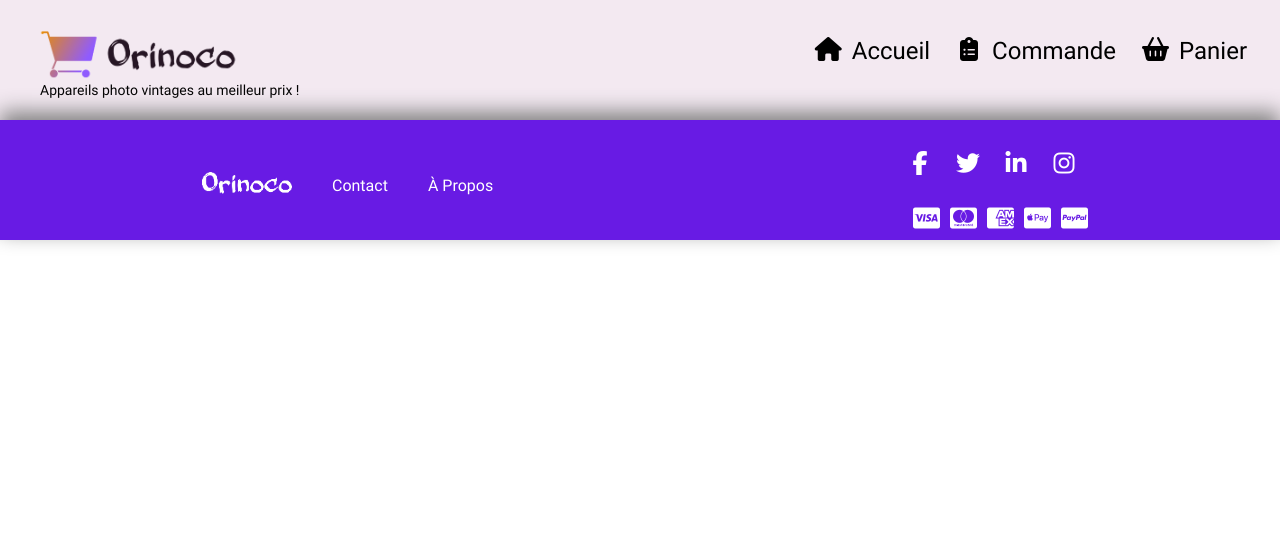
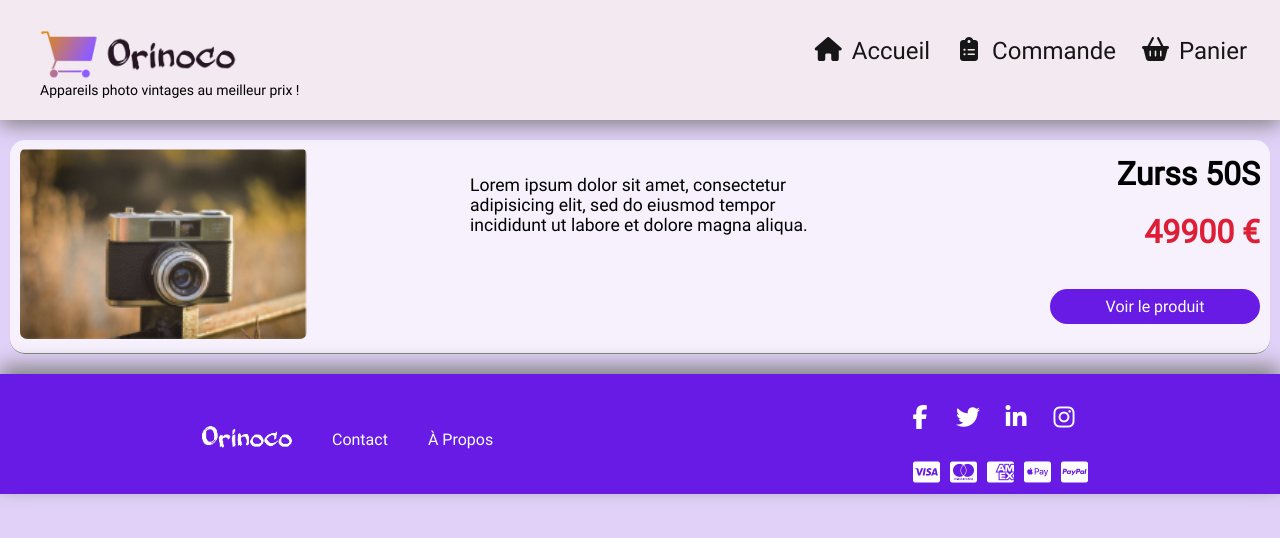
Before and after one commit to gjouet83/Orinoco-P5-Openclassrooms, a website: page index.html in a window 1280 px wide. Drawn offline with Linux system fonts and the light colour scheme.

Commit message:
rename home vers index,amélioration du visuel produit dans index

```diff
--- a/index.html
+++ b/index.html
@@ -63,7 +63,7 @@
       </div>
     </header>
     <main class="index">
-      <!-- Prototype pour mise en forme------
+
 
 
       <div class="index__element">
@@ -83,11 +83,11 @@
         <div class="index__element__price">
           <span class="index__element__price__value">49900 €</span>
         </div>
-        <button class="index__element__viewProduct" name="viewProduct" type="button">
+        <a class="index__element__viewProduct" href="./product.html">
           Voir le produit
-        </button>
+        </a>
       </div>
-    -->
+
 
 
     </main>
--- a/sass/layouts/_header.scss
+++ b/sass/layouts/_header.scss
@@ -50,6 +50,7 @@
 			z-index: 1;
 			font-size: 1.5rem;
 			background-color: $secondaryColor;
+			opacity: 90%;
 			box-shadow: -5px 5px 10px grey;
 			border-bottom-right-radius: 10px;
 			transition: all 200ms ease-out;
--- a/sass/layouts/_layout.scss
+++ b/sass/layouts/_layout.scss
@@ -2,6 +2,7 @@ html {
 	font-size: 16px;
 	font-family: 'Roboto', sans-serif;
 	body {
+		background-color: rgba(105, 28, 228,0.2);
 		margin: 0;
 		a {
 			text-decoration: none;
--- a/sass/layouts/_main.scss
+++ b/sass/layouts/_main.scss
@@ -1,88 +1,6 @@
-.index {
-    display: flex;
-    flex-wrap: wrap;
-    justify-content: space-around;
-    @media all and (min-width: 768px){
-        margin-left: 8vw;
-        margin-right: 8vw;
-    }
-    &__element {
-        position: relative;
-        display: grid;
-        grid-template-columns: repeat(2, 1fr);
-        margin: 20px 10px 20px 10px;
-        border-bottom: 1px solid grey;
-        @media all and (min-width: 768px) {
-            padding-bottom: 30px;
-            grid-template-columns: repeat(3, 1fr);
-            align-items: center;
-        }
-        &__name {
-            grid-column: 2;
-            grid-row: 1;
-            text-align: right;
-            padding-right: 10px;
-            @media all and (min-width: 768px) {
-                align-self: flex-start;
-                grid-column: 3;
-                grid-row: 1;
-                margin-top: 15px;
-                margin-bottom: 0;
-                font-size: 2rem;
-            }
-        }
-        &__picture {
-            grid-column: 1;
-            grid-row: 1 / 4;
-            figure {
-                margin: 8px 0px 0px 10px;
-            }
-            img {
-                border-radius: 7px;
-            }
-        }
-        &__description {
-            grid-column: 1 / 3;
-            grid-row: 4;
-            padding-left: 10px;
-            @media all and (min-width: 768px) {
-                grid-column: 2;
-                grid-row: 1 / 3;
-                font-size: 1.1rem;
-                margin-left: 30px;
-            }
-        }
-        &__price {
-            padding-right: 10px;
-            display: flex;
-            justify-content: flex-end;
-            grid-column: 2;
-            grid-row: 2;
-            font-weight: 900;
-            font-size: 1.3rem;
-            color: #DD1E34;
-            @media all and (min-width: 768px) {
-                grid-column: 3;
-                grid-row: 2;
-                align-self: flex-start;
-                font-size: 2rem;
-            }
-        }
-        &__viewProduct {
-            @include font-color ($backgrounddark);
-            grid-column: 2;
-            grid-row: 3;
-            margin-left: 10px;
-            border-radius: 25px;
-            background-color: $secondaryColor;
-            @media all and (min-width: 768px) {
-                width: 50%;
-                margin-left: auto;
-                grid-column: 3;
-                grid-row: 3;
-
-
-            }
-        }
-    }
+& > main {
+    @import "../pages/index";
+    @import "../pages/product";
+    @import "../pages/order";
+    @import "../pages/basket";
 }
--- /dev/null
+++ b/sass/pages/_index.scss
@@ -0,0 +1,98 @@
+.index {
+    display: flex;
+    flex-wrap: wrap;
+    justify-content: space-around;
+    @media all and (min-width: 768px){
+        margin-left: 8vw;
+        margin-right: 8vw;
+    }
+    &__element {
+        position: relative;
+        display: grid;
+        grid-template-columns: repeat(2, 1fr);
+        margin: 20px 10px 20px 10px;
+        border-radius: 15px;
+        border-bottom: 1px solid grey;
+        background-color: rgba($color: white, $alpha: 0.7);
+        @media all and (min-width: 768px) {
+            padding-bottom: 10px;
+            margin-bottom: 20px;
+            grid-template-columns: repeat(3, 1fr);
+            align-items: center;
+        }
+        &__name {
+            grid-column: 2;
+            grid-row: 1;
+            text-align: right;
+            padding-right: 10px;
+            @media all and (min-width: 768px) {
+                align-self: flex-start;
+                grid-column: 3;
+                grid-row: 1;
+                margin-top: 15px;
+                margin-bottom: 0;
+                font-size: 2rem;
+            }
+        }
+        &__picture {
+            grid-column: 1;
+            grid-row: 1 / 3;
+            @media all and (min-width: 768px) {
+                grid-row: 1 / 4;
+            }
+            figure {
+                margin: 8px 0px 0px 10px;
+            }
+            img {
+                border-radius: 7px;
+                @media all and (min-width: 768px) {
+                    width: 70%;
+                    height: 70%;
+                }
+            }
+        }
+        &__description {
+            grid-column: 1 / 3;
+            grid-row: 3;
+            padding-left: 10px;
+            @media all and (min-width: 768px) {
+                grid-column: 2;
+                grid-row: 1 / 3;
+                font-size: 1.1rem;
+                margin-left: 30px;
+            }
+        }
+        &__price {
+            padding-right: 10px;
+            display: flex;
+            justify-content: flex-end;
+            grid-column: 2;
+            grid-row: 2;
+            font-weight: 900;
+            font-size: 1.3rem;
+            color: #DD1E34;
+            @media all and (min-width: 768px) {
+                grid-column: 3;
+                grid-row: 2;
+                align-self: flex-start;
+                font-size: 2rem;
+            }
+        }
+        &__viewProduct {
+            @include font-color ($backgrounddark);
+            grid-column: 1 / 3;
+            grid-row: 4;
+            line-height: 35px;
+            text-align: center;
+            margin: 10px 10px 10px 10px;
+            border-radius: 25px;
+            background-color: $secondaryColor;
+            @media all and (min-width: 768px) {
+                width: 50%;
+                margin-left: auto;
+                grid-column: 3;
+                grid-row: 3;
+            }
+        }
+    }
+}
```
Also changed, not shown: css/style.min.css, sass/pages/_home.scss (deleted), 1 other file.
